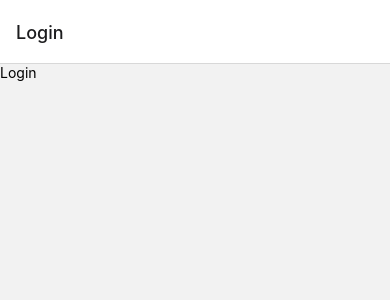
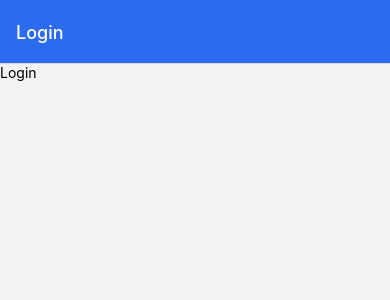
Before and after one commit to preston176/chat-app-react-native, a React Native app: screen /Login in a window 390 px wide. Shown: the top 300 px of the page. Built offline with nearby package versions, Linux system fonts and the light colour scheme.

Commit message:
status bar

```diff
--- a/App.js
+++ b/App.js
@@ -4,14 +4,23 @@ import { NavigationContainer } from '@react-navigation/native';
 import { createNativeStackNavigator } from '@react-navigation/native-stack';
 import Login from './screens/Login';
 
+
 const Stack = createNativeStackNavigator()
+
+const globalScreenOptions = {
+  headerStyle: { backgroundColor: "#2C6BED" },
+  headerTitleStyle: { color: "white" },
+  headerTintColor: "white",
+};
+
+
 
 export default function App() {
   return (
     <NavigationContainer>
-    <Stack.Navigator>
-    <Stack.Screen name='Login' component={Login} />
-    </Stack.Navigator>
+      <Stack.Navigator screenOptions={globalScreenOptions}>
+        <Stack.Screen name='Login' component={Login} />
+      </Stack.Navigator>
     </NavigationContainer>
   );
 }
--- a/package.json
+++ b/package.json
@@ -11,6 +11,8 @@
   "dependencies": {
     "@react-navigation/native": "^6.1.7",
     "@react-navigation/native-stack": "^6.9.13",
+    "@rneui/base": "^4.0.0-rc.7",
+    "@rneui/themed": "^4.0.0-rc.8",
     "expo": "~49.0.5",
     "expo-status-bar": "~1.6.0",
     "react": "18.2.0",
--- a/screens/Login.js
+++ b/screens/Login.js
@@ -1,9 +1,12 @@
 import { StyleSheet, Text, View } from 'react-native'
 import React from 'react'
+import { Button, Input, Image } from '@rneui/base';
+import { StatusBar } from 'expo-status-bar';
 
 const Login = () => {
   return (
     <View>
+    <StatusBar style="light"/>
       <Text>Login</Text>
     </View>
   )
```
Also changed, not shown: 1 other file (tests, documents, lock files or other folders).
